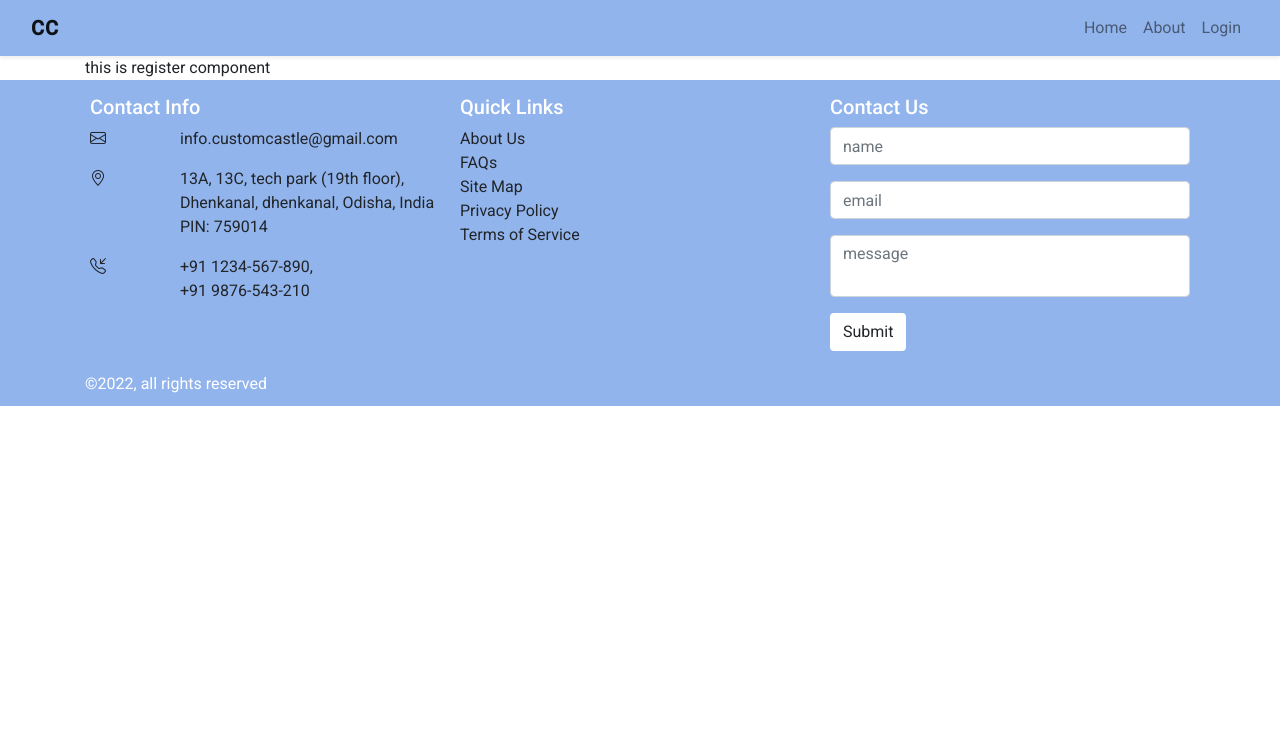
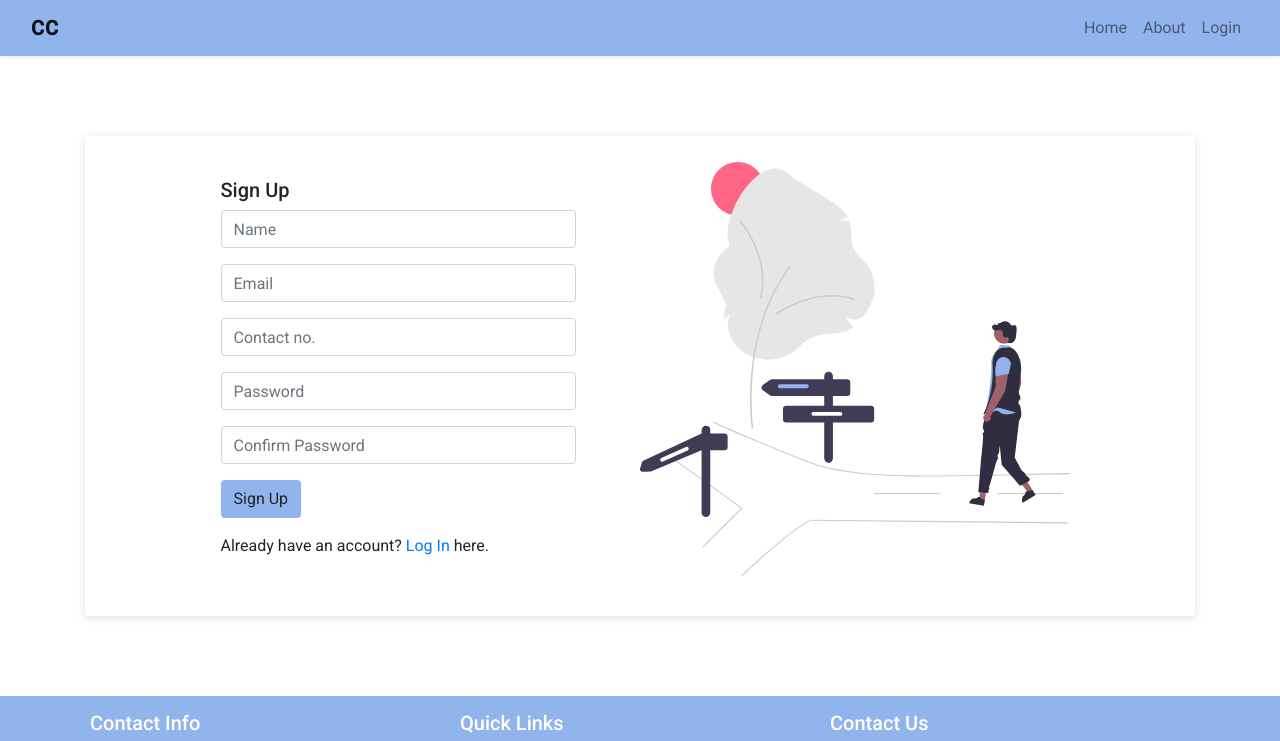
Before and after one commit to predator2v0/hrms-mern, a React (Create React App) app in the folder hrms-client/: page /register in a window 1280 px wide. Shown: the top 741 px of the page. Built offline with nearby package versions, Linux system fonts and the light colour scheme.

Commit message:
UI for user registration component completed

```diff
--- a/hrms-client/src/assets/css/register.css
+++ b/hrms-client/src/assets/css/register.css
@@ -0,0 +1,22 @@
+.register {
+    width: 100%;
+    min-height: 60vh;
+    margin: 5rem auto;
+    display: flex;
+}
+.register-container {
+    width: 90%;
+    display: grid;
+    grid-template-columns: 1fr 1fr;
+    padding: 1rem;
+    margin: auto;
+}
+.register-form-container{
+    padding:1rem 4rem
+}
+.register-image{
+    width: 430px;
+}
+.signup-btn{
+    background-color: #92B4EC;
+}
--- a/hrms-client/src/components/Register.jsx
+++ b/hrms-client/src/components/Register.jsx
@@ -1,6 +1,78 @@
+import { Link } from "react-router-dom";
 import "../assets/css/register.css";
+import registerImage from "../assets/img/register.svg";
 const Register = () => {
-    return <div>this is register component</div>;
+    return (
+        <div className='register component-shadow'>
+            <div className='register-container'>
+                <div className='register-form-container'>
+                    <h5>Sign Up</h5>
+                    <form action='' className='register-form'>
+                        <div className='form-group'>
+                            <input
+                                type='text'
+                                className='form-control'
+                                id='name'
+                                placeholder='Name'
+                            />
+                        </div>
+                        <div className='form-group'>
+                            <input
+                                type='email'
+                                className='form-control'
+                                id='email'
+                                placeholder='Email'
+                            />
+                        </div>
+                        <div className='form-group'>
+                            <input
+                                type='tel'
+                                className='form-control'
+                                id='mobile'
+                                placeholder='Contact no.'
+                            />
+                        </div>
+                        <div className='form-group'>
+                            <input
+                                type='password'
+                                className='form-control'
+                                id='password'
+                                placeholder='Password'
+                            />
+                        </div>
+                        <div className='form-group'>
+                            <input
+                                type='password'
+                                className='form-control'
+                                id='cpassword'
+                                placeholder='Confirm Password'
+                            />
+                        </div>
+                        <div className='form-group'>
+                            <input
+                                type='submit'
+                                id='submit'
+                                className='btn signup-btn'
+                                name='submit'
+                                value='Sign Up'
+                            />
+                        </div>
+                    </form>
+                    <p className='login-link'>
+                        Already have an account?{" "}
+                        <Link to='/login'>Log In</Link> here.
+                    </p>
+                </div>
+                <div className='register-image-container'>
+                    <img
+                        src={registerImage}
+                        alt='register img'
+                        className='register-image'
+                    />
+                </div>
+            </div>
+        </div>
+    );
 };
 
 export default Register;
```
